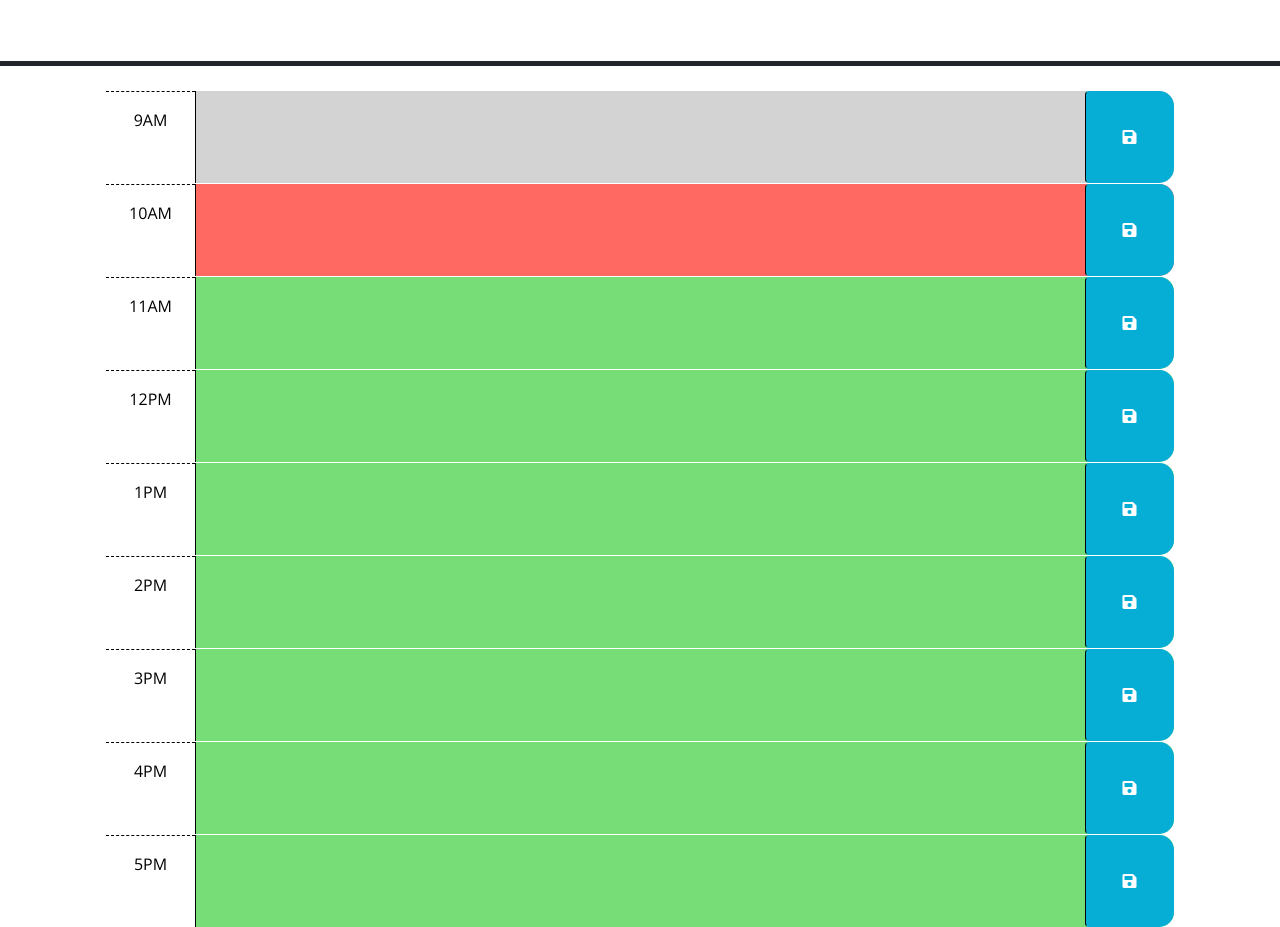
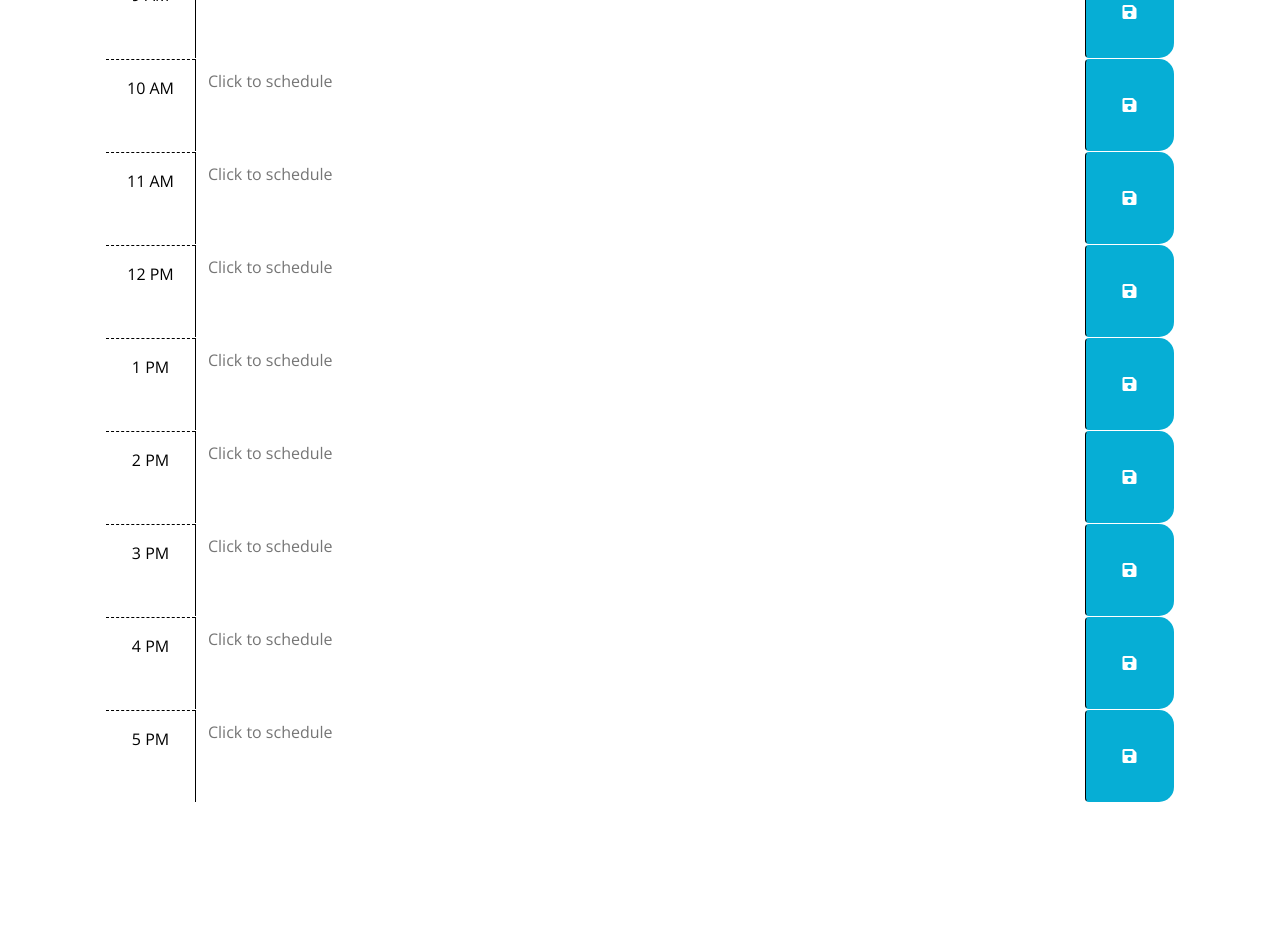
Before and after one commit to GrossmannA/week-five-challenge, a plain HTML site: page index.html in a window 1280 px wide. Shown: the part 166-1093 px from the top of the page. After the commit the page ends 968 px from the top, so only its background shows below. Drawn offline with nearby package versions, Linux system fonts and the light colour scheme.

Commit message:
updated index.html code

```diff
--- a/index.html
+++ b/index.html
@@ -23,92 +23,80 @@
   </head>
 
   <body>
-    <header class="p-5 mb-4 border-5 border-bottom border-dark text-center">
+    <header class="jumbotron">
       <h1 class="display-3">Work Day Scheduler</h1>
       <p class="lead">A simple calendar app for scheduling your work day</p>
       <p id="currentDay" class="lead"></p>
     </header>
     <div class="container-lg px-5">
-      <!-- Use class for "past", "present", and "future" to apply styles to the
-        time-block divs accordingly. The javascript will need to do this by
-        adding/removing these classes on each div by comparing the hour in the
-        id to the current hour. The html provided below is meant to be an example
-        demonstrating how the css provided can be leveraged to create the
-        desired layout and colors. The html below should be removed or updated
-        in the finished product. Remember to delete this comment once the
-        code is implemented.
-        -->
 
-      <!-- Example of a past time block. The "past" class adds a gray background color. -->
-      <div id="hour-9" class="row time-block past">
-        <div class="col-2 col-md-1 hour text-center py-3">9AM</div>
-        <textarea class="col-8 col-md-10 description" rows="3"> </textarea>
+      <div id="hour-9" class="row time-block">
+        <div class="col-2 col-md-1 hour text-center py-3">9 AM</div>
+        <textarea class="col-8 col-md-10 description" rows="3" name="user-event-input" placeholder="Click to schedule"></textarea>
         <button class="btn saveBtn col-2 col-md-1" aria-label="save">
           <i class="fas fa-save" aria-hidden="true"></i>
         </button>
       </div>
 
-      <!-- Example of a a present time block. The "present" class adds a red background color. -->
-      <div id="hour-10" class="row time-block present">
-        <div class="col-2 col-md-1 hour text-center py-3">10AM</div>
-        <textarea class="col-8 col-md-10 description" rows="3"> </textarea>
+      <div id="hour-10" class="row time-block">
+        <div class="col-2 col-md-1 hour text-center py-3">10 AM</div>
+        <textarea class="col-8 col-md-10 description" rows="3" name="user-event-input" placeholder="Click to schedule"></textarea>
         <button class="btn saveBtn col-2 col-md-1" aria-label="save">
           <i class="fas fa-save" aria-hidden="true"></i>
         </button>
       </div>
 
-      <!-- Example of a future time block. The "future" class adds a green background color. -->
-      <div id="hour-11" class="row time-block future">
-        <div class="col-2 col-md-1 hour text-center py-3">11AM</div>
-        <textarea class="col-8 col-md-10 description" rows="3"> </textarea>
+      <div id="hour-11" class="row time-block">
+        <div class="col-2 col-md-1 hour text-center py-3">11 AM</div>
+        <textarea class="col-8 col-md-10 description" rows="3" name="user-event-input" placeholder="Click to schedule"></textarea>
         <button class="btn saveBtn col-2 col-md-1" aria-label="save">
           <i class="fas fa-save" aria-hidden="true"></i>
         </button>
       </div>
 
-      <div id="hour-12" class="row time-block future">
-        <div class="col-2 col-md-1 hour text-center py-3">12PM</div>
-        <textarea class="col-8 col-md-10 description" rows="3"> </textarea>
+      <div id="hour-12" class="row time-block">
+        <div class="col-2 col-md-1 hour text-center py-3">12 PM</div>
+        <textarea class="col-8 col-md-10 description" rows="3" name="user-event-input" placeholder="Click to schedule"></textarea>
         <button class="btn saveBtn col-2 col-md-1" aria-label="save">
           <i class="fas fa-save" aria-hidden="true"></i>
         </button>
       </div>
 
-      <div id="hour-13" class="row time-block future">
-        <div class="col-2 col-md-1 hour text-center py-3">1PM</div>
-        <textarea class="col-8 col-md-10 description" rows="3"> </textarea>
+      <div id="hour-13" class="row time-block">
+        <div class="col-2 col-md-1 hour text-center py-3">1 PM</div>
+        <textarea class="col-8 col-md-10 description" rows="3" name="user-event-input" placeholder="Click to schedule"></textarea>
         <button class="btn saveBtn col-2 col-md-1" aria-label="save">
           <i class="fas fa-save" aria-hidden="true"></i>
         </button>
       </div>
 
-      <div id="hour-14" class="row time-block future">
-        <div class="col-2 col-md-1 hour text-center py-3">2PM</div>
-        <textarea class="col-8 col-md-10 description" rows="3"> </textarea>
+      <div id="hour-14" class="row time-block">
+        <div class="col-2 col-md-1 hour text-center py-3">2 PM</div>
+        <textarea class="col-8 col-md-10 description" rows="3" name="user-event-input" placeholder="Click to schedule"></textarea>
         <button class="btn saveBtn col-2 col-md-1" aria-label="save">
           <i class="fas fa-save" aria-hidden="true"></i>
         </button>
       </div>
 
-      <div id="hour-15" class="row time-block future">
-        <div class="col-2 col-md-1 hour text-center py-3">3PM</div>
-        <textarea class="col-8 col-md-10 description" rows="3"> </textarea>
+      <div id="hour-15" class="row time-block">
+        <div class="col-2 col-md-1 hour text-center py-3">3 PM</div>
+        <textarea class="col-8 col-md-10 description" rows="3" name="user-event-input" placeholder="Click to schedule"></textarea>
         <button class="btn saveBtn col-2 col-md-1" aria-label="save">
           <i class="fas fa-save" aria-hidden="true"></i>
         </button>
       </div>
 
-      <div id="hour-11" class="row time-block future">
-        <div class="col-2 col-md-1 hour text-center py-3">4PM</div>
-        <textarea class="col-8 col-md-10 description" rows="3"> </textarea>
+      <div id="hour-16" class="row time-block">
+        <div class="col-2 col-md-1 hour text-center py-3">4 PM</div>
+        <textarea class="col-8 col-md-10 description" rows="3" name="user-event-input" placeholder="Click to schedule"></textarea>
         <button class="btn saveBtn col-2 col-md-1" aria-label="save">
           <i class="fas fa-save" aria-hidden="true"></i>
         </button>
       </div>
 
-      <div id="hour-11" class="row time-block future">
-        <div class="col-2 col-md-1 hour text-center py-3">5PM</div>
-        <textarea class="col-8 col-md-10 description" rows="3"> </textarea>
+      <div id="hour-17" class="row time-block">
+        <div class="col-2 col-md-1 hour text-center py-3">5 PM</div>
+        <textarea class="col-8 col-md-10 description" rows="3" name="user-event-input" placeholder="Click to schedule"></textarea>
         <button class="btn saveBtn col-2 col-md-1" aria-label="save">
           <i class="fas fa-save" aria-hidden="true"></i>
         </button>
```
